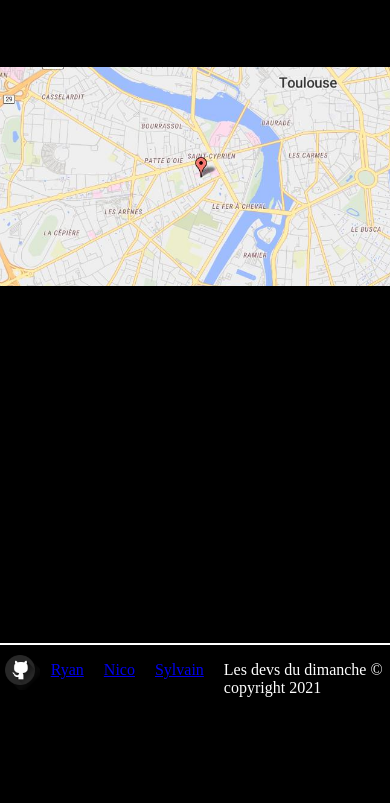
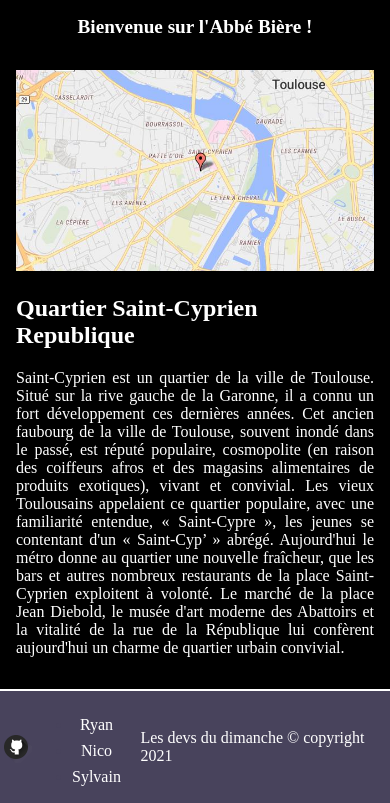
Before and after one commit to nicopierresanchez/l-abb-bi-re, a PHP site: page / in a window 390 px wide. Shown: the part 80-883 px from the top of the page. Before the commit the page ends 777 px from the top, so only its background shows below. Run offline with PHP 8.4, Linux system fonts and the light colour scheme.

Commit message:
finish the home page and style home page

```diff
--- a/style.css
+++ b/style.css
@@ -1,4 +1,8 @@
 
+
+
+@media screen and (max-width: 1024px)
+{
     body {
         margin: 0%;
         padding : 0%;
@@ -17,12 +21,14 @@ nav ul
     {
         padding-left: 0%;
         display: flex;
+        width: 100vw;
         justify-content: space-around;
+        position: absolute;
     }
 
     nav ul li {
         display: flex;
-    width: auto;
+
     }
 
     nav ul li a
@@ -30,7 +36,7 @@ nav ul li a
         display: flex;
         align-items: center;
         text-align: center;
-    height: 5rem;    text-decoration: none;
+        height: 5rem;
         text-decoration: none;
         font-family: Arial, sans-serif;
         color: white;
@@ -46,9 +52,6 @@ label, #toggle
     {
         display: none;
     }
-
-@media screen and (max-width: 1024px)
-{
     nav ul
     {
         display: none;
@@ -73,60 +76,59 @@ label, #toggle
     }
     #toggle:checked + .burger_menu{
         display: flex;
+
+
     }
+    footer {
+        border-top: 2px solid white;
+        background-color: #48435C;
+        display: flex;
+        align-items: center;
+        height: 7rem;
+        color: #48435C;
+    }
+
+    .logoGithub {
+        max-width: 2rem;
+        height: 2rem;
+    }
+    footer ul li a {
+        display: flex;
+        justify-content: space-around;
+        text-decoration: none;
+        color: white;
+        margin-top: 0.5em;
+    }
+    footer div {
+        margin : 5%;
+        color: white;
+    }
+
+    #welcome {
+        display: flex;
+        font-size: medium;
+        justify-content: center;
+        text-align: center;
+
+        color: white;
+        font-size: 0.8rem;
 
     }
 
-/*  style footer  */
-
-
-footer {
-    border-top: 2px solid ;
-    color: white;
-    display: flex;
-    flex-direction: row;
-
-    justify-content: space-between;
-}
-
-.logoGithub {
-    max-width: 40px;
-    height: auto;
-    position: absolute;
-    padding-top: 5px;
-}
-.copyright{
-   /*! padding-left: 55%; */
-   /*! padding-right: 5%; */
-}
-
-.github {
-    display: flex;
-    padding-left: 13%;
-    text-decoration: none;
-    list-style: none;
-    text-decoration: none;
-}
-
-.gitName {
-    padding-right: 20px;
-
-}
-
-#welcome {
-    font-size: medium;
-    font-display: center;
-
-}
-#nom_du_bar {
-    font-size: medium;
-    font-display: center;
-
-}
     #presentation img {
         width: 100%;
         max-width: -moz-fit-content;
     }
+
+    #presentation {
+        color: white;
+        padding: 1rem;
+
+    }
+    #presentation p{
+        text-align:justify;
+    }
     h1 {
         display: table;
     }
+}
```
Lines whose indentation alone changed are shown as unchanged.
